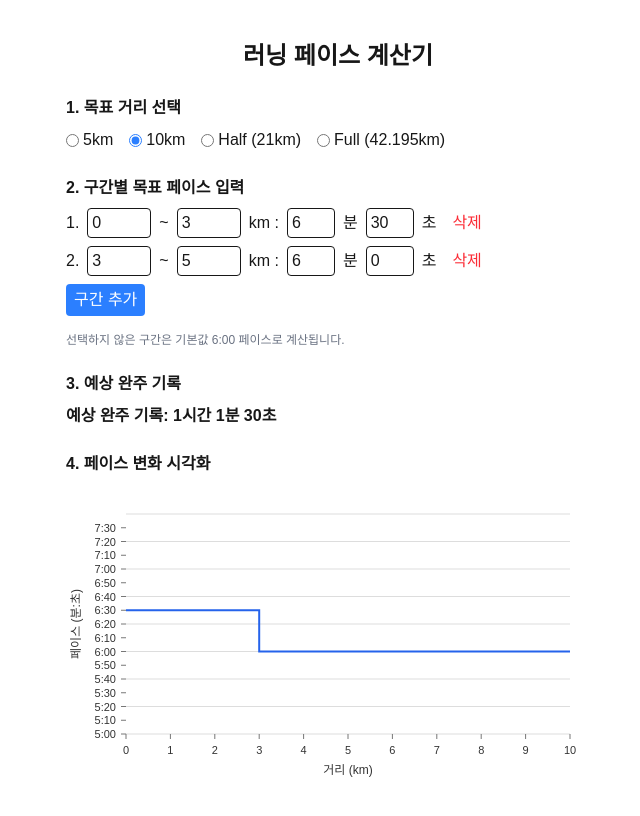
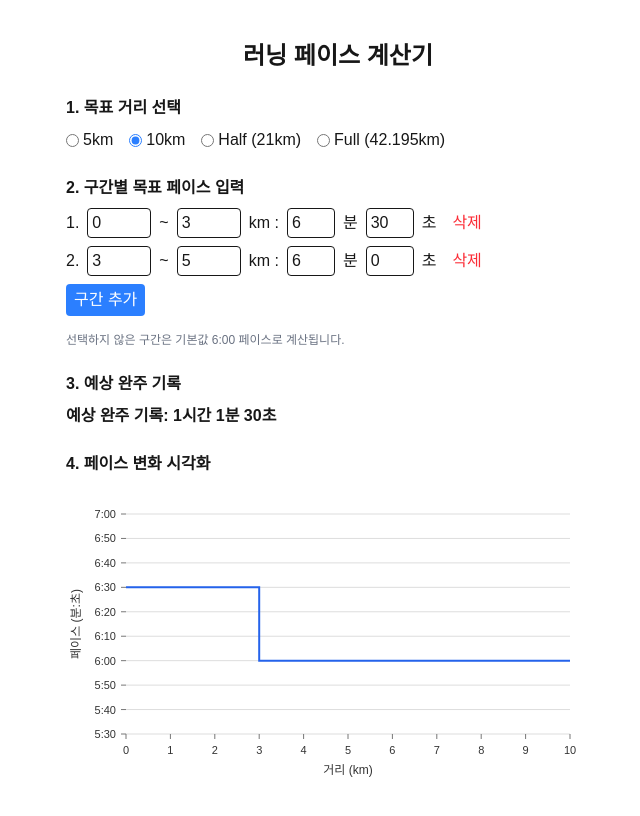
Before and after one commit to nomelancholy/running-pace-calculator, a Next.js app: page / in a window 1280 px wide. Shown: the top 816 px of the page, without its empty margins (302-942 px from the left). Built offline with nearby package versions, Linux system fonts and the light colour scheme.

Commit message:
05.
이상한 부분을 찾았어

0~3km 페이스를 5분 10초
3~6km 페이스를 4분 40초
6~10m 페이스를 5분

으로 입력했는데

그래프에서 10km 구간이 default 페이스인 6분으로 끝나버려

그리고 y축도 +- 1분이 아니라 +- 30초면 될 거 같아

수정해줘

```diff
--- a/src/components/PaceChart.tsx
+++ b/src/components/PaceChart.tsx
@@ -26,6 +26,13 @@ function getMinMaxPace(
       : paceToSeconds(defaultPace.min, defaultPace.sec);
     paces.push(pace);
   }
+  // 마지막 거리(정확히 totalDistance)도 입력 구간에 포함되면 해당 페이스로 추가
+  const lastSection = sections.find(
+    (s) => totalDistance >= s.from && totalDistance <= s.to
+  );
+  if (lastSection) {
+    paces.push(paceToSeconds(lastSection.min, lastSection.sec));
+  }
   const min = Math.min(...paces);
   const max = Math.max(...paces);
   return { min, max };
@@ -44,19 +51,27 @@ export default function PaceChart({
 }: PaceChartProps) {
   // 0.5km 단위로 데이터 생성
   const points: { x: number; y: number }[] = [];
-  for (let km = 0; km <= totalDistance; km += 0.5) {
+  for (let km = 0; km < totalDistance; km += 0.5) {
     const section = sections.find((s) => km >= s.from && km < s.to);
     const pace = section
       ? paceToSeconds(section.min, section.sec)
       : paceToSeconds(defaultPace.min, defaultPace.sec);
     points.push({ x: Number(km.toFixed(2)), y: pace });
   }
+  // 마지막 거리(정확히 totalDistance)도 입력 구간에 포함되면 해당 페이스로 추가
+  const lastSection = sections.find(
+    (s) => totalDistance > s.from && totalDistance <= s.to
+  );
+  const lastPace = lastSection
+    ? paceToSeconds(lastSection.min, lastSection.sec)
+    : paceToSeconds(defaultPace.min, defaultPace.sec);
+  points.push({ x: Number(totalDistance.toFixed(2)), y: lastPace });
 
   // min/max pace 계산 (초)
   const { min, max } = getMinMaxPace(sections, defaultPace, totalDistance);
-  // 1분씩 여유, 10초 단위로 라운딩
-  const yMin = Math.floor((min - 60) / 10) * 10;
-  const yMax = Math.ceil((max + 60) / 10) * 10;
+  // 30초씩 여유, 10초 단위로 라운딩
+  const yMin = Math.floor((min - 30) / 10) * 10;
+  const yMax = Math.ceil((max + 30) / 10) * 10;
   // y축 tick 값 생성 (10초 단위)
   const ticks: number[] = [];
   for (let t = yMin; t <= yMax; t += 10) {
```
